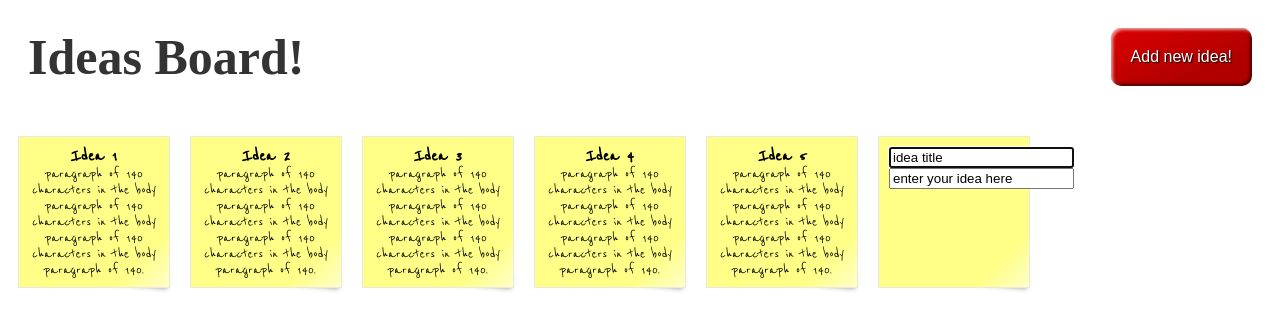
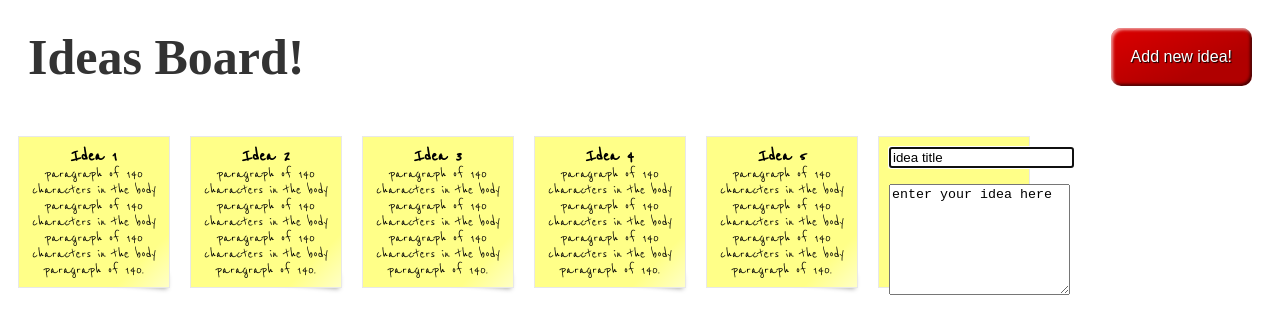
Before and after one commit to ahneo/idea-board, a React (Vite) app: page / in a window 1280 px wide. Both pictures are taken after a click on the button "Add new idea!". Shown: the top 334 px of the page. Built offline with nearby package versions, Linux system fonts and the light colour scheme.

Commit message:
adding state to idea and parent child state management

```diff
--- a/src/App.js
+++ b/src/App.js
@@ -3,15 +3,11 @@ import ReactDOM from "react-dom";
 import Idea from "./Idea";
 
 class App extends React.Component {
-  constructor(props) {
-    super(props);
-
-    this.state = {
-      ideas: [],
-      ideas_id_count: 5,
-      idea_active_id: -1
-    };
-  }
+  state = {
+    ideas: [],
+    ideas_id_count: 5,
+    idea_active_id: -1
+  };
   componentDidMount() {
     //TODO:call API to get ideas
     let ideas = [
@@ -71,6 +67,11 @@ class App extends React.Component {
       idea_active_id: this.state.ideas_id_count
     });
   };
+  handleIdeaClick = idea_id => {
+    this.setState({
+      idea_active_id: idea_id
+    });
+  };
   render() {
     return (
       <div>
@@ -88,9 +89,11 @@ class App extends React.Component {
           return (
             <Idea
               key={idea.id}
+              id={idea.id}
               title={idea.title}
               body={idea.body}
               active={this.state.idea_active_id === idea.id}
+              onIdeaClick={this.handleIdeaClick}
             />
           );
         })}
--- a/src/Idea.js
+++ b/src/Idea.js
@@ -1,15 +1,45 @@
 import React from "react";
 
 class Idea extends React.Component {
+  state = {
+    title: this.props.title,
+    body: this.props.body
+  };
+  handleIdeaClick = event => {
+    this.props.onIdeaClick(this.props.id);
+  };
+  handleTitleChange = event => {
+    this.setState({
+      title: event.target.value
+    });
+  };
+  handleBodyChange = event => {
+    this.setState({
+      body: event.target.value
+    });
+  };
   render() {
-    const { title, body, active } = this.props;
+    const { id, title, body, active } = this.props;
     return (
-      <div className="idea">
+      <div className="idea" onClick={this.handleIdeaClick}>
         {active ? (
           <div>
-            <input type="text" value="idea title" autoFocus />
+            <input
+              type="text"
+              value={this.state.title}
+              onChange={this.handleTitleChange}
+              autoFocus={true}
+            />
             <br />
-            <input type="textarea" value="enter your idea here" />
+            <br />
+            <textarea
+              rows="7"
+              cols="20"
+              onChange={this.handleBodyChange}
+              maxlength="140"
+            >
+              {this.state.body}
+            </textarea>
           </div>
         ) : (
           <div>
```
